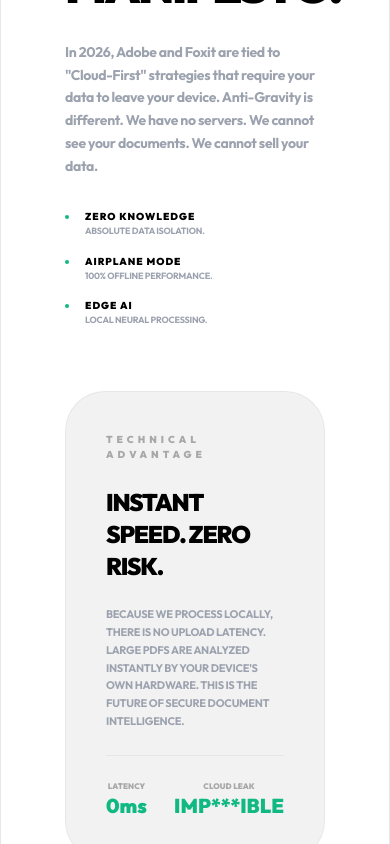
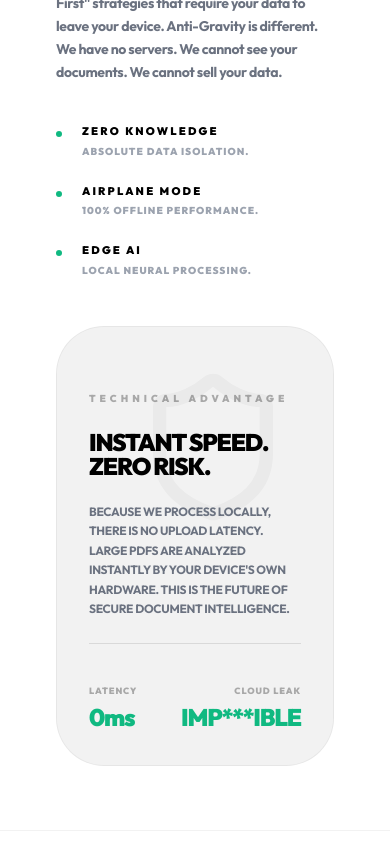
Before and after one commit to SKYDARTIST/pdf-tools-pro, a React (Vite) app: page / in a window 390 px wide. Shown: the part 1000-1844 px from the top of the page. Built offline with nearby package versions, Linux system fonts and the light colour scheme.

Commit message:
style: refine privacy manifesto layout and landing page responsiveness

```diff
--- a/App.tsx
+++ b/App.tsx
@@ -57,10 +57,13 @@
     };
   }, []);
 
+  const isLandingPage = location.pathname === '/';
+
   return (
-    <div className="min-h-screen bg-transparent flex flex-col max-w-md mx-auto relative shadow-2xl overflow-hidden border-x border-slate-200 dark:border-[#1a1a1a]">
-      <Header />
-      <main className="flex-1 overflow-y-auto pb-20 scroll-smooth bg-transparent">
+    <div className={`min-h-screen bg-transparent flex flex-col relative overflow-hidden ${isLandingPage ? 'w-full max-w-none' : 'max-w-md mx-auto shadow-2xl border-x border-slate-200 dark:border-[#1a1a1a]'
+      }`}>
+      {!isLandingPage && <Header />}
+      <main className={`flex-1 ${isLandingPage ? '' : 'overflow-y-auto pb-20'} scroll-smooth bg-transparent`}>
         <AnimatePresence mode="wait">
           <motion.div
             key={location.pathname}
@@ -104,7 +107,7 @@
           </motion.div>
         </AnimatePresence>
       </main>
-      <BottomNav />
+      {!isLandingPage && <BottomNav />}
       <AnimatePresence>
         {isBooting && (
           <SystemBoot
--- a/screens/LandingPage.tsx
+++ b/screens/LandingPage.tsx
@@ -115,45 +115,50 @@
                 </div>
 
                 {/* Privacy Manifesto Offset Section */}
-                <div className="w-full max-w-5xl mx-auto pt-32 pb-16 px-8">
-                    <div className="grid grid-cols-1 lg:grid-cols-2 gap-16 items-start">
-                        <div className="space-y-8">
-                            <h2 className="text-5xl font-black tracking-tighter uppercase leading-none">
-                                The Privacy<br />Manifesto.
+                <div className="w-full max-w-6xl mx-auto pt-32 pb-16 px-6 sm:px-12">
+                    <div className="grid grid-cols-1 lg:grid-cols-2 gap-12 lg:gap-24 items-start">
+                        <div className="space-y-10">
+                            <h2 className="text-4xl sm:text-6xl font-black tracking-tighter uppercase leading-[0.9]">
+                                The Privacy<br className="hidden sm:block" /> Manifesto.
                             </h2>
-                            <p className="text-sm text-gray-400 dark:text-gray-500 font-bold leading-relaxed tracking-tight">
+                            <p className="text-sm sm:text-base text-gray-500 dark:text-gray-400 font-bold leading-relaxed tracking-tight max-w-lg">
                                 In 2026, Adobe and Foxit are tied to "Cloud-First" strategies that require your data to leave your device. Anti-Gravity is different. We have no servers. We cannot see your documents. We cannot sell your data.
                             </p>
-                            <div className="space-y-4">
+                            <div className="grid grid-cols-1 sm:grid-cols-2 lg:grid-cols-1 gap-6 sm:gap-10">
                                 {[
                                     { title: "ZERO KNOWLEDGE", desc: "Absolute data isolation." },
                                     { title: "AIRPLANE MODE", desc: "100% Offline performance." },
                                     { title: "EDGE AI", desc: "Local neural processing." }
                                 ].map((item, i) => (
-                                    <div key={i} className="flex items-start gap-4">
-                                        <div className="w-1 h-1 rounded-full bg-emerald-500 mt-1.5" />
-                                        <div>
-                                            <div className="text-[10px] font-black uppercase tracking-widest">{item.title}</div>
-                                            <div className="text-[9px] font-bold text-gray-400 uppercase tracking-tight">{item.desc}</div>
+                                    <div key={i} className="flex items-start gap-5">
+                                        <div className="w-1.5 h-1.5 rounded-full bg-emerald-500 mt-2 shrink-0" />
+                                        <div className="space-y-1">
+                                            <div className="text-[11px] font-black uppercase tracking-[0.2em]">{item.title}</div>
+                                            <div className="text-[10px] font-black text-gray-400 dark:text-gray-500 uppercase tracking-widest">{item.desc}</div>
                                         </div>
                                     </div>
                                 ))}
                             </div>
                         </div>
-                        <div className="bg-black/5 dark:bg-white/5 border border-black/5 dark:border-white/5 rounded-[40px] p-10 space-y-6">
-                            <div className="text-[10px] font-black uppercase tracking-[0.4em] opacity-30">Technical Advantage</div>
-                            <h3 className="text-2xl font-black tracking-tighter">INSTANT SPEED. ZERO RISK.</h3>
-                            <p className="text-[11px] font-bold text-gray-400 leading-relaxed uppercase tracking-tight">
-                                Because we process locally, there is no upload latency. Large PDFs are analyzed instantly by your device's own hardware. This is the future of secure document intelligence.
-                            </p>
-                            <div className="pt-6 flex items-center justify-between border-t border-black/5 dark:border-white/5">
-                                <div className="text-center">
-                                    <div className="text-[8px] font-black opacity-30 uppercase">Latency</div>
-                                    <div className="text-xl font-black text-emerald-500">0ms</div>
-                                </div>
-                                <div className="text-center">
-                                    <div className="text-[8px] font-black opacity-30 uppercase">Cloud Leak</div>
-                                    <div className="text-xl font-black text-emerald-500">IMP***IBLE</div>
+                        <div className="bg-black/5 dark:bg-white/5 border border-black/5 dark:border-white/5 rounded-[48px] p-8 sm:p-14 space-y-8 relative overflow-hidden group">
+                            <div className="absolute top-0 right-0 p-10 opacity-[0.03] group-hover:opacity-[0.05] transition-opacity">
+                                <Shield size={160} />
+                            </div>
+                            <div className="space-y-6 relative z-10">
+                                <div className="text-[10px] font-black uppercase tracking-[0.4em] opacity-30">Technical Advantage</div>
+                                <h3 className="text-2xl sm:text-3xl font-black tracking-tighter uppercase leading-none">INSTANT SPEED.<br />ZERO RISK.</h3>
+                                <p className="text-xs sm:text-sm font-bold text-gray-500 dark:text-gray-400 leading-relaxed uppercase tracking-tight max-w-md">
+                                    Because we process locally, there is no upload latency. Large PDFs are analyzed instantly by your device's own hardware. This is the future of secure document intelligence.
+                                </p>
+                                <div className="pt-10 flex items-center justify-between border-t border-black/10 dark:border-white/10">
+                                    <div className="text-left">
+                                        <div className="text-[9px] font-black opacity-30 uppercase tracking-[0.1em] mb-1">Latency</div>
+                                        <div className="text-2xl sm:text-3xl font-black text-emerald-500 tracking-tighter">0ms</div>
+                                    </div>
+                                    <div className="text-right">
+                                        <div className="text-[9px] font-black opacity-30 uppercase tracking-[0.1em] mb-1">Cloud Leak</div>
+                                        <div className="text-2xl sm:text-3xl font-black text-emerald-500 tracking-tighter">IMP***IBLE</div>
+                                    </div>
                                 </div>
                             </div>
                         </div>
```
